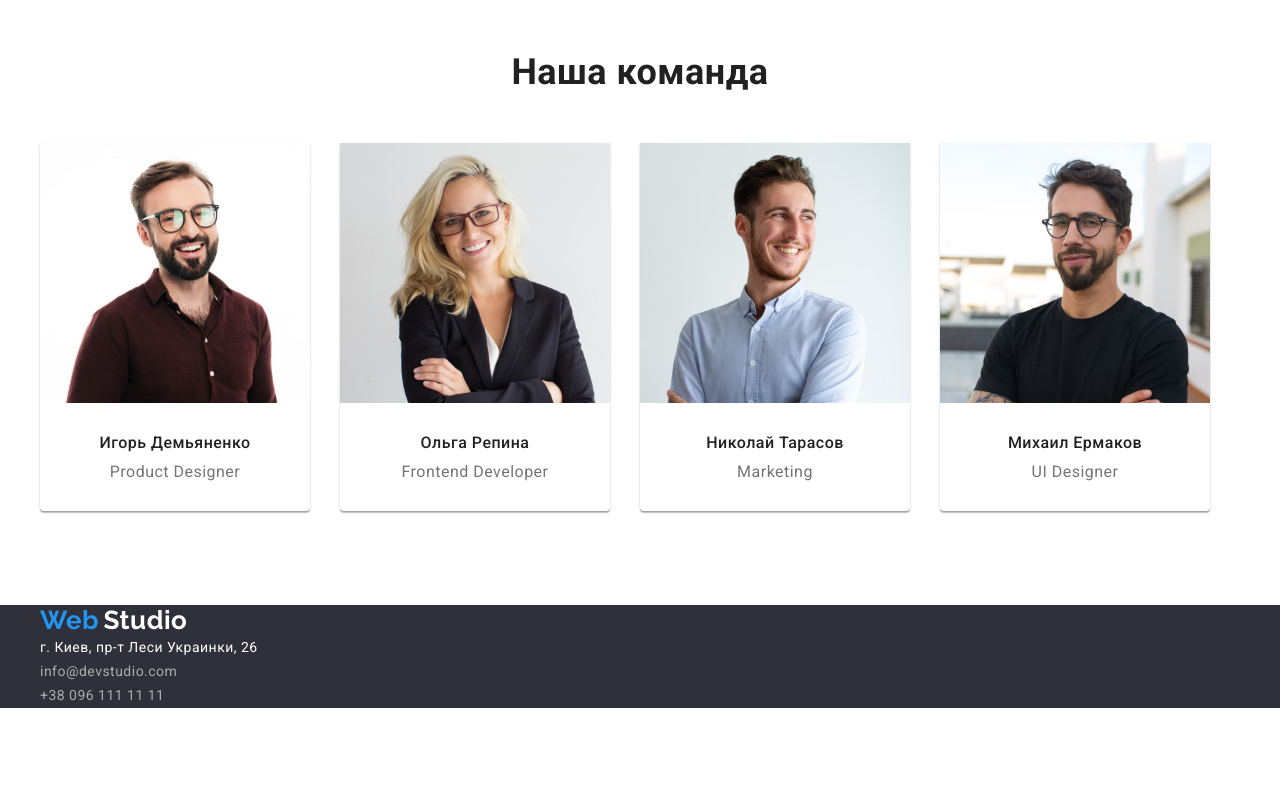
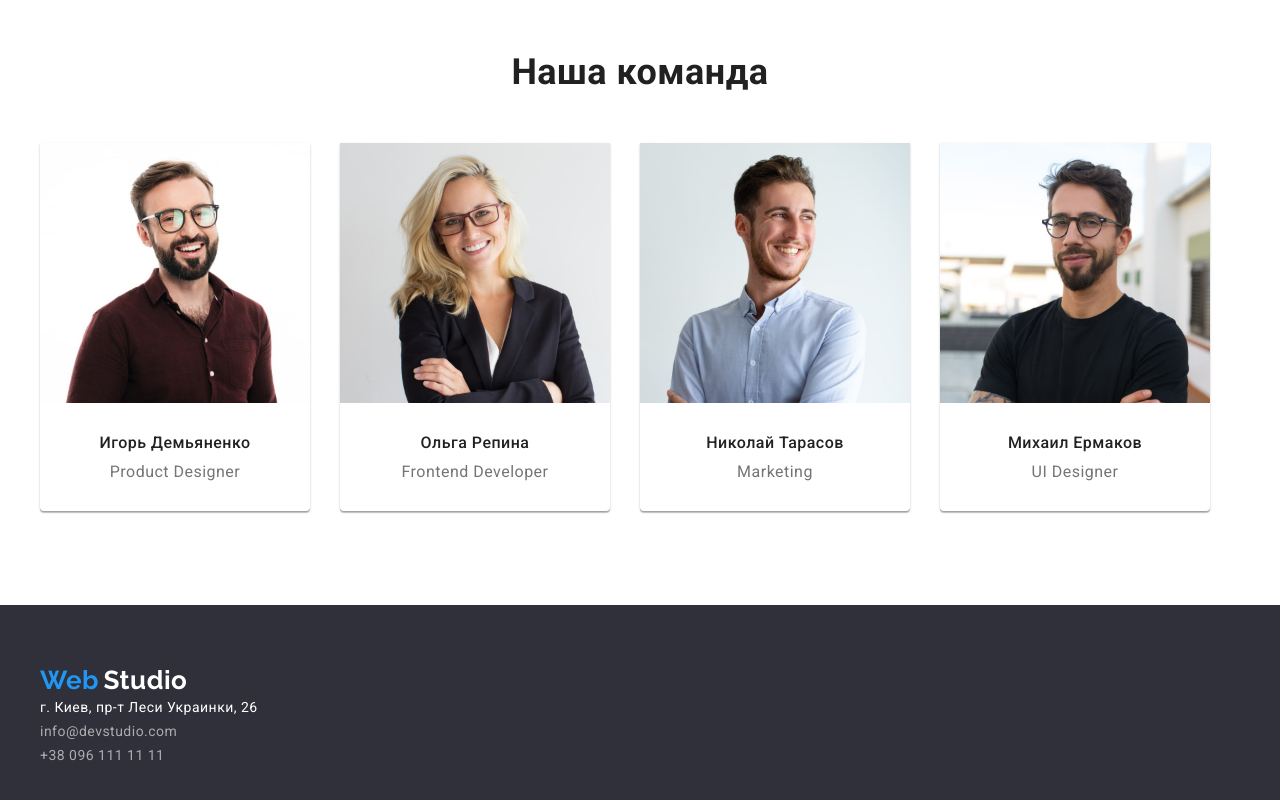
Before and after one commit to iChernomor/goit-markup-hw-03, a plain HTML site: page index.html in a window 1280 px wide. Shown: the part 1394-2194 px from the top of the page. Before the commit the page ends 2102 px from the top, so only its background shows below. Drawn offline with nearby package versions, Linux system fonts and the light colour scheme.

Commit message:
footer pad bot top po 60px

```diff
--- a/css/styles.css
+++ b/css/styles.css
@@ -330,6 +330,10 @@ margin-right: 0;
 .nopadtop {
   padding-top: 0px;
 }
+.padtopbot {
+  padding-top: 60px;
+  padding-bottom: 60px;
+}
 
 .footer-address {
   color: var(--white-color-text);
--- a/index.html
+++ b/index.html
@@ -150,8 +150,8 @@
     </main>
 
     <!--Футер-->
-    <footer class="footer">
-      <div class="container padtop">
+    <footer class="footer padtopbot">
+      <div class="container">
         <a href="./index.html" class="logo"
           ><span class="logo-blue">Web</span>
           <span class="logo-white">Studio</span></a
```
